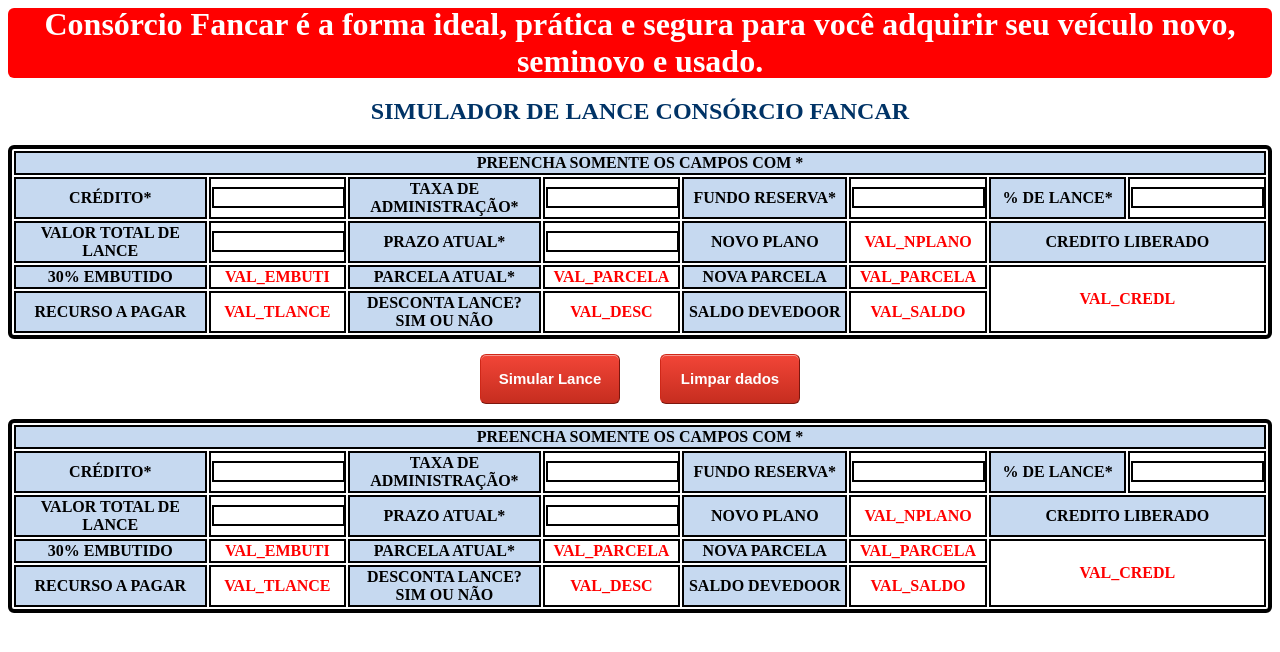
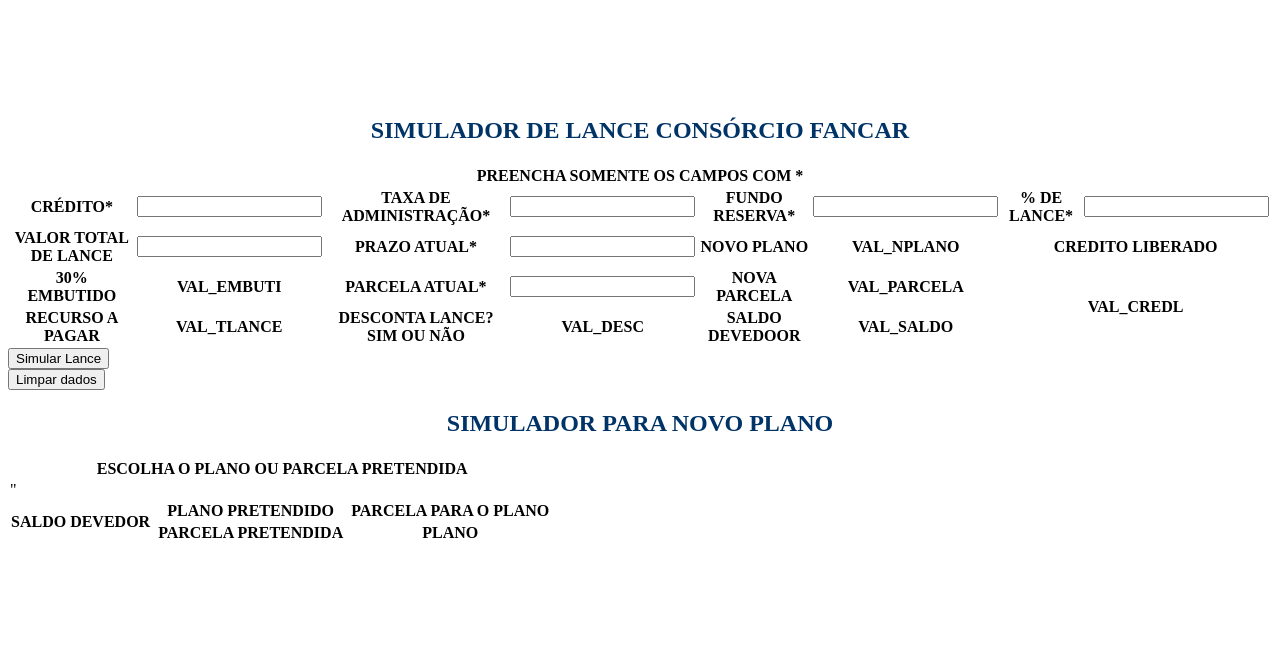
Before and after one commit to joucknuckbr/front-vendedor, a React (Create React App) app: page / in a window 1280 px wide. Shown: the top 652 px of the page. Built offline with nearby package versions, Linux system fonts and the light colour scheme.

Commit message:
Inclusão do css mas sem funcionar direito

```diff
--- a/src/components/routes.js
+++ b/src/components/routes.js
@@ -1,249 +1,114 @@
 import React from 'react';
+import 'src/css/index.css'
 
 import {BrowserRouter, Route, Switch} from 'react-router-dom';
 
-const tblInput ={
-    textAlign:'center',
-    border:'2px solid black',
-    width:'95%',
-};
+// handleSubmit(e) {
+//     this.setState({
 
-const tblStyle0 = {
-    textAlign:'center',
-    border:'2px solid black',
-    width:'14%',
-    backgroundColor:'#c6d9f0',
-};
+//     });
+// }
 
-const tblStyle1 = {
-    textAlign:'center',
-    border:'2px solid black',
-    width:'14%',
-    backgroundColor:'#c6d9f0',
-};
+// arrayExclusion(e) {
+//     this.state.comments.splice(0, 1);
 
-const tblStyle2 = {
-    textAlign:'center',
-    border:'2px solid black',
-    width:'10%',
-};
-
-const tblStyle3 = {
-    textAlign:'center',
-    border:'2px solid black',
-    width:'14%',
-    backgroundColor:'#c6d9f0',
-};
-
-const tblStyle4 = {
-    textAlign:'center',
-    border:'2px solid black',
-    width:'10%',
-    color:'red',
-};
-
-const tblStyle5 = {
-    textAlign:'center',
-    border:'2px solid black',
-    width:'12%',
-    backgroundColor:'#c6d9f0',
-};
-
-const tblStyle7 = {
-    textAlign:'center',
-    border:'2px solid black',
-    width:'10%',
-    backgroundColor:'#c6d9f0',
-};
-
-const tblStyleG = {
-    textAlign:'center',
-    border:'4px solid black',
-    width:'100%',
-    borderRadius:'6px',
-};
-
-const h1 = {
-    textAlign:'center',
-    color: 'white',
-    verticalAlign: 'middle',
-};
-
-const h1Container = {
-    height: '70px',
-    width: '100%',
-    borderRadius: '6px',
-    backgroundColor:'#ff0000',
-    display:'flex',
-    alignItems:'center',
-    flexDirection:'row',
-    justifyContent:'center',
-};
-
-const h2 = {
-    textAlign:'center',
-    color: '#003366',
-};
-
-const buttonClass = {
-    fontSize:'15px',
-    fontFamily:'Arial',
-    width:'140px',
-    height:'50px',
-    borderWidth:'1px',
-    color:'#fff',
-    borderColor:'#d02718',
-    fontWeight:'bold',
-    borderTopLeftRadius:'6px',
-    borderTopRightRadius:'6px',
-    borderBottomLeftRadius:'6px',
-    borderBottomRightRadius:'6px',
-    boxShadow:'inset 0px 1px 0px 0px #f5978e',
-    textShadow:'inset 0px 1px 0px #810e05',
-    background:'linear-gradient(#f24537, #c62d1f)',
-    // background: 'linear-gradient(#c62d1f, #f24537)',
-};
-
-const buttonAlign = {
-    display: 'inline-block',
-    marginTop:'15px',
-    marginBottom:'15px',
-    marginLeft:'20px',
-    marginRight:'20px',
-    alignItems:'center',
-    flexDirection:'row',
-    justifyContent:'center',
-};
-
-const buttonAlingOut = {
-    textAlign:'center',
-};
+// }
 
 const Routes = () => (
-<BrowserRouter>
+    <BrowserRouter>
     <Switch>
         <Route exact path="/" component={() =>
             <div>
-                <div class="box" style={h1Container}>
-                    <h1 style={h1}>Consórcio Fancar é a forma ideal, prática e segura para você adquirir seu veículo novo, seminovo e usado.</h1>
+                <div class="box" className="h1Container">
+                    <h1 className="h1">Consórcio Fancar é a forma ideal, prática e segura para você adquirir seu veículo novo, seminovo e usado.</h1>
                 </div>
-                <h2 style={h2}>SIMULADOR DE LANCE CONSÓRCIO FANCAR</h2>
-                <form>
-                    <table style={tblStyleG}>
+                <h2 className="h2">SIMULADOR DE LANCE CONSÓRCIO FANCAR</h2>
+                <form >
+                    <table className="tblStyleG">
                         <tr>
-                            <th style={tblStyle0} colspan="8">PREENCHA SOMENTE OS CAMPOS COM *</th>
+                            <th className="tblStyle1" colspan="8">PREENCHA SOMENTE OS CAMPOS COM *</th>
                         </tr>
                         <tr>
-                            <th style={tblStyle1}>CRÉDITO*</th>
-                            <td style={tblStyle2}>
-                                <input type="text" style={tblInput}></input>
+                            <th className="tblStyle1">CRÉDITO*</th>
+                            <td className="tblStyle2">
+                                <input type="text" className="tblInput" id="credito"></input>
                             </td>
-                            <th style={tblStyle3}>TAXA DE ADMINISTRAÇÃO*</th>
-                            <td style={tblStyle2}>
-                                <input type="text" style={tblInput}></input>
+                            <th className="tblStyle1">TAXA DE ADMINISTRAÇÃO*</th>
+                            <td className="tblStyle2">
+                                <input type="text" className="tblInput" id="taxa"></input>
                             </td>
-                            <th style={tblStyle5}>FUNDO RESERVA*</th>
-                            <td style={tblStyle2}>
-                                <input type="text" style={tblInput}></input>
+                            <th className="tblStyle4">FUNDO RESERVA*</th>
+                            <td className="tblStyle2">
+                                <input type="text" className="tblInput" id="fundo"></input>
                             </td>
-                            <th style={tblStyle7}>% DE LANCE*</th>
-                            <td style={tblStyle2}>
-                                <input type="text" style={tblInput}></input>
+                            <th className="tblStyle5">% DE LANCE*</th>
+                            <td className="tblStyle2">
+                                <input type="text" className="tblInput" id="pctLance"></input>
                             </td>
                         </tr>
                         <tr>
-                            <th style={tblStyle1}>VALOR TOTAL DE LANCE</th>
-                            <td style={tblStyle2}>
-                                <input type="text" style={tblInput}></input>
+                            <th className="tblStyle1">VALOR TOTAL DE LANCE</th>
+                            <td className="tblStyle2">
+                                <input type="text" className="tblInput"></input>
                             </td>
-                            <th style={tblStyle3}>PRAZO ATUAL*</th>
-                            <td style={tblStyle2}>
-                                <input type="text" style={tblInput}></input>
+                            <th className="tblStyle1">PRAZO ATUAL*</th>
+                            <td className="tblStyle2">
+                                <input type="text" className="tblInput" id="prazo"></input>
                             </td>
-                            <th style={tblStyle5}>NOVO PLANO</th>
-                            <th style={tblStyle4}>VAL_NPLANO</th>
-                            <th colspan="2" style={tblStyle7}>CREDITO LIBERADO</th>
+                            <th className="tblStyle4">NOVO PLANO</th>
+                            <th className="tblStyle3">VAL_NPLANO</th>
+                            <th colspan="2" className="tblStyle5">CREDITO LIBERADO</th>
                         </tr>
                         <tr>
-                            <th style={tblStyle1}>30% EMBUTIDO</th>
-                            <th style={tblStyle4}>VAL_EMBUTI</th>
-                            <th style={tblStyle3}>PARCELA ATUAL*</th>
-                            <th style={tblStyle4}>VAL_PARCELA</th>
-                            <th style={tblStyle5}>NOVA PARCELA</th>
-                            <th style={tblStyle4}>VAL_PARCELA</th>
-                            <th colspan="2" rowspan="2" style={tblStyle4}>VAL_CREDL</th>
+                            <th className="tblStyle1">30% EMBUTIDO</th>
+                            <th className="tblStyle3">VAL_EMBUTI</th>
+                            <th className="tblStyle1">PARCELA ATUAL*</th>
+                            <td className="tblStyle2">
+                                <input type="text" className="tblInput" id="parcela"></input>
+                            </td>
+                            <th className="tblStyle4">NOVA PARCELA</th>
+                            <th className="tblStyle3">VAL_PARCELA</th>
+                            <th colspan="2" rowspan="2" className="tblStyle3">VAL_CREDL</th>
                         </tr>
                         <tr>
-                            <th style={tblStyle1}>RECURSO A PAGAR</th>
-                            <th style={tblStyle4}>VAL_TLANCE</th>
-                            <th style={tblStyle3}>DESCONTA LANCE? SIM OU NÃO</th>
-                            <th style={tblStyle4}>VAL_DESC</th>
-                            <th style={tblStyle5}>SALDO DEVEDOOR</th>
-                            <th style={tblStyle4}>VAL_SALDO</th>
+                            <th className="tblStyle1">RECURSO A PAGAR</th>
+                            <th className="tblStyle3">VAL_TLANCE</th>
+                            <th className="tblStyle1">DESCONTA LANCE? SIM OU NÃO</th>
+                            <th className="tblStyle3">VAL_DESC</th>
+                            <th className="tblStyle4">SALDO DEVEDOOR</th>
+                            <th className="tblStyle3">VAL_SALDO</th>
                         </tr>
                     </table>
-                    <div style={buttonAlingOut}>
-                    <div style={buttonAlign}>
-                        <button type="submit" style={buttonClass} >Simular Lance</button>
+                    <div className="buttonAlingOut">
+                    <div className="buttonAlign">
+                        <button type="submit" className="buttonClass" id="enviar">Simular Lance</button>
                     </div>
-                    <div style={buttonAlign}>
-                        <button type="button" style={buttonClass} >Limpar dados</button>
+                    <div className="buttonAlign">
+                        <button type="button" className="buttonClass"  id="limpar">Limpar dados</button>
                     </div>
                     </div>
                 </form>
 
+                <h2 className="h2">SIMULADOR PARA NOVO PLANO</h2>
+
                 <div>
-                <table style={tblStyleG}>
+                <table className="tblStyleG">
                         <tr>
-                            <th style={tblStyle0} colspan="8">PREENCHA SOMENTE OS CAMPOS COM *</th>
+                            <th className="tblStyle1" colspan="8">ESCOLHA O PLANO OU PARCELA PRETENDIDA</th>
+                        </tr>                       "
+                        <tr>
+                            <th className="tblStyle1" rowspan="2">SALDO DEVEDOR</th>
+                            <td className="tblStyle2" rowspan="2"></td>
+                            <th className="tblStyle1">PLANO PRETENDIDO</th>
+                            <td className="tblStyle2"></td>
+                            <th className="tblStyle4">PARCELA PARA O PLANO</th>
+                            <td className="tblStyle2"></td>
                         </tr>
                         <tr>
-                            <th style={tblStyle1}>CRÉDITO*</th>
-                            <td style={tblStyle2}>
-                                <input type="text" style={tblInput}></input>
-                            </td>
-                            <th style={tblStyle3}>TAXA DE ADMINISTRAÇÃO*</th>
-                            <td style={tblStyle2}>
-                                <input type="text" style={tblInput}></input>
-                            </td>
-                            <th style={tblStyle5}>FUNDO RESERVA*</th>
-                            <td style={tblStyle2}>
-                                <input type="text" style={tblInput}></input>
-                            </td>
-                            <th style={tblStyle7}>% DE LANCE*</th>
-                            <td style={tblStyle2}>
-                                <input type="text" style={tblInput}></input>
-                            </td>
-                        </tr>
-                        <tr>
-                            <th style={tblStyle1}>VALOR TOTAL DE LANCE</th>
-                            <td style={tblStyle2}>
-                                <input type="text" style={tblInput}></input>
-                            </td>
-                            <th style={tblStyle3}>PRAZO ATUAL*</th>
-                            <td style={tblStyle2}>
-                                <input type="text" style={tblInput}></input>
-                            </td>
-                            <th style={tblStyle5}>NOVO PLANO</th>
-                            <th style={tblStyle4}>VAL_NPLANO</th>
-                            <th colspan="2" style={tblStyle7}>CREDITO LIBERADO</th>
-                        </tr>
-                        <tr>
-                            <th style={tblStyle1}>30% EMBUTIDO</th>
-                            <th style={tblStyle4}>VAL_EMBUTI</th>
-                            <th style={tblStyle3}>PARCELA ATUAL*</th>
-                            <th style={tblStyle4}>VAL_PARCELA</th>
-                            <th style={tblStyle5}>NOVA PARCELA</th>
-                            <th style={tblStyle4}>VAL_PARCELA</th>
-                            <th colspan="2" rowspan="2" style={tblStyle4}>VAL_CREDL</th>
-                        </tr>
-                        <tr>
-                            <th style={tblStyle1}>RECURSO A PAGAR</th>
-                            <th style={tblStyle4}>VAL_TLANCE</th>
-                            <th style={tblStyle3}>DESCONTA LANCE? SIM OU NÃO</th>
-                            <th style={tblStyle4}>VAL_DESC</th>
-                            <th style={tblStyle5}>SALDO DEVEDOOR</th>
-                            <th style={tblStyle4}>VAL_SALDO</th>
+                            <th className="tblStyle1">PARCELA PRETENDIDA</th>
+                            <td className="tblStyle2"></td>
+                            <th className="tblStyle1">PLANO</th>
+                            <td className="tblStyle2"></td>
                         </tr>
                     </table>
                 </div>
--- /dev/null
+++ b/src/css/index.css
@@ -0,0 +1,112 @@
+tblInput {
+    text-align:center;
+    border:2px solid black;
+    width:95%;
+    height:35px;
+    font-size:25px;
+}
+
+tblStyle1 {
+    text-align:center;
+    border:2px solid black;
+    width:14%;
+    height:40px;
+    background-color:#c6d9f0;
+}
+
+tblStyle2 {
+    text-align:center;
+    border:2px solid black;
+    width:10%;
+    height:35px;
+}
+
+tblStyle3 {
+    text-align:center;
+    border:2px solid black;
+    width:10%;
+    height:35px;
+    color:red;
+}
+
+tblStyle4 {
+    text-align:center;
+    border:2px solid black;
+    width:12%;
+    height:35px;
+    background-color:#c6d9f0;
+}
+
+tblStyle5 {
+    text-align:center;
+    border:2px solid black;
+    width:10%;
+    height:35px;
+    background-color:#c6d9f0;
+}
+
+tblStyleG {
+    text-align:center;
+    border:4px solid black;
+    width:100%;
+    border-radius:6px;
+}
+
+h1 {
+    text-align:center;
+    color: white;
+    vertical-align: middle;
+}
+
+h1Container {
+    height: 70px;
+    width: 100%;
+    border-radius: 6px;
+    background-color:#ff0000;
+    display:flex;
+    align-items:center;
+    flex-direction:row;
+    justify-content:center;
+}
+
+h2 {
+    text-align:center;
+    color: #003366;
+}
+
+buttonClass {
+    font-size:15px;
+    font-family:Arial;
+    width:140px;
+    height:50px;
+    border-width:1px;
+    color:#fff;
+    border-color:#d02718;
+    font-weight:bold;
+    border-top-left-radius:6px;
+    border-top-right-radius:6px;
+    border-bottom-left-radius:6px;
+    border-bottom-right-radius:6px;
+    box-shadow:inset 0px 1px 0px 0px #f5978e;
+    text-shadow:inset 0px 1px 0px #810e05;
+    background:linear-gradient(#f24537, #c62d1f);
+}
+
+buttonClass:hover {
+    background: linear-gradient(#c62d1f, #f24537);
+}
+
+buttonAlign {
+    display: inline-block;
+    margin-top:15px;
+    margin-bottom:15px;
+    margin-left:20px;
+    margin-right:20px;
+    align-items:center;
+    flex-direction:row;
+    justify-content:center;
+}
+
+buttonAlingOut {
+    text-align:center;
+}
```
Also changed, not shown: 2 other files (tests, documents, lock files or other folders).
